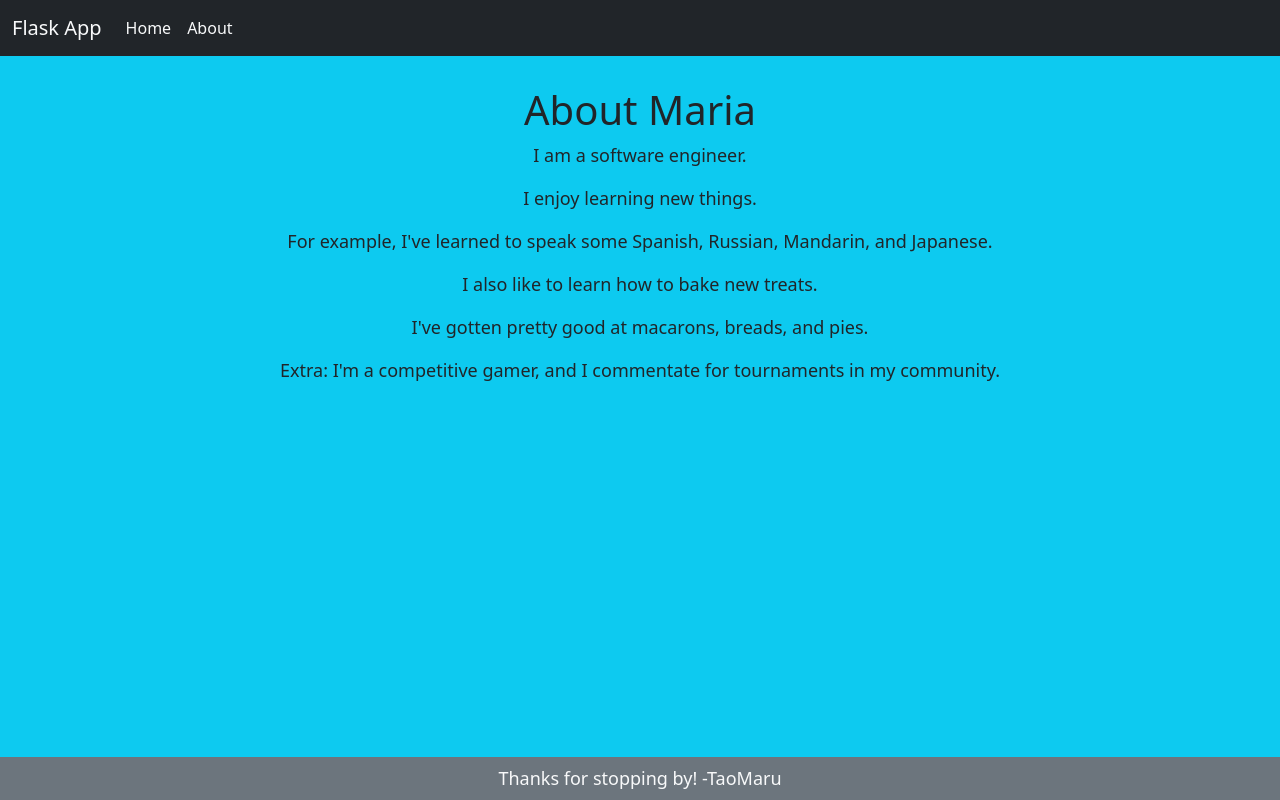
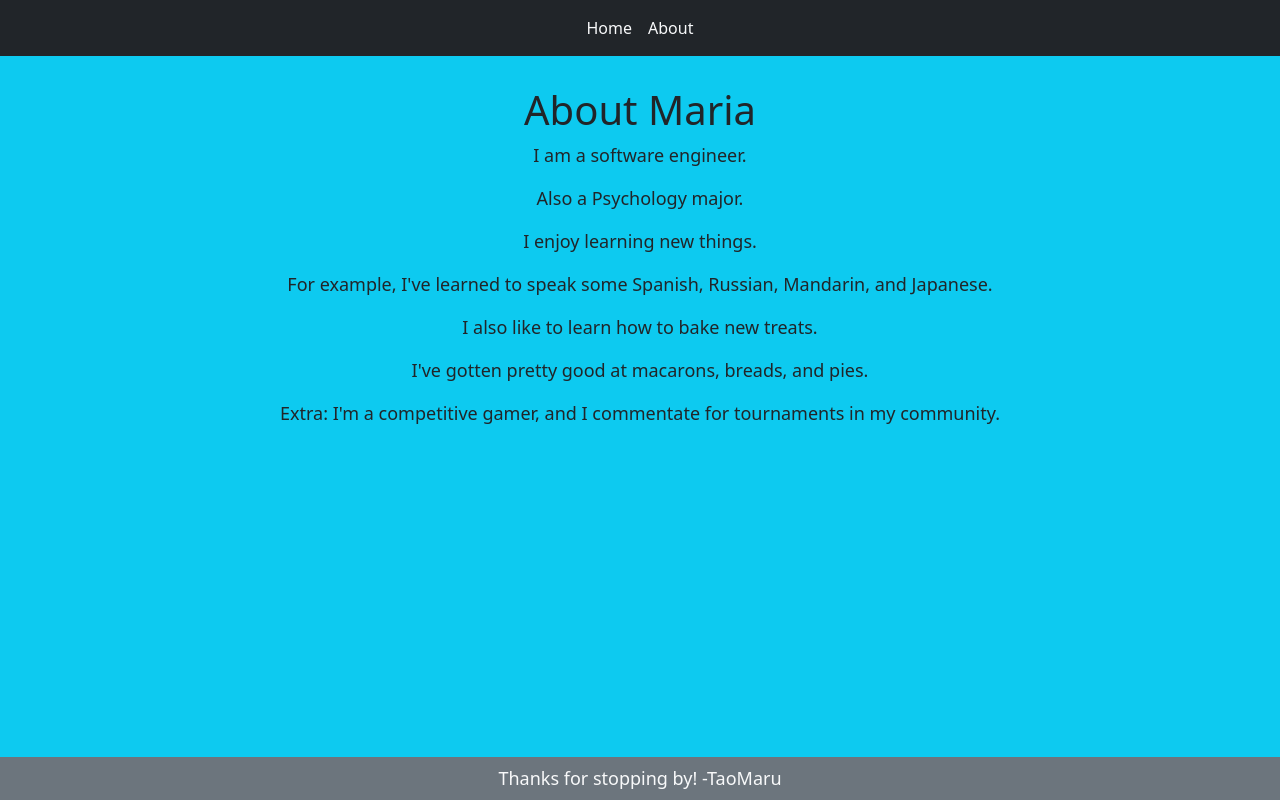
Before and after one commit to TaoMaru/Flask_lab, a Flask app: page /about in a window 1280 px wide. Run offline with Flask 3, Linux system fonts and the light colour scheme; parts of the project's set-up code (start-up, migrations or seed data) failed here and were passed over.

Commit message:
Add content to about, adjust top bar nav to simple, centered

```diff
--- a/templates/about.html
+++ b/templates/about.html
@@ -13,6 +13,7 @@
     {% block content %}
     <h1>About {{ aboutName }}</h1>
     <p>I am a software engineer.</p>
+    <p>Also a Psychology major.</p>
     <p>I enjoy learning new things.</p>
     <p>For example, I've learned to speak some Spanish, Russian, Mandarin, and Japanese.</p>
     <p>I also like to learn how to bake new treats.</p>
--- a/templates/template.html
+++ b/templates/template.html
@@ -11,11 +11,7 @@
   <body class="bg-secondary d-flex flex-column justify-content-space-between">
     <nav class="navbar navbar-expand-lg navbar-light bg-light bg-dark">
         <div class="container-fluid">
-          <a class="navbar-brand text-light" href="#">Flask App</a>
-          <button class="navbar-toggler" type="button" data-bs-toggle="collapse" data-bs-target="#navbarNavAltMarkup" aria-controls="navbarNavAltMarkup" aria-expanded="false" aria-label="Toggle navigation">
-            <span class="navbar-toggler-icon"></span>
-          </button>
-          <div class="collapse navbar-collapse" id="navbarNavAltMarkup">
+          <div class="collapse navbar-collapse d-flex justify-content-center" id="navbarNavAltMarkup">
             <div class="navbar-nav">
               <a class="nav-link text-light nav-bar-link" aria-current="page" href="{{ url_for('home') }}">Home</a>
               <a class="nav-link text-light nav-bar-link" href="{{ url_for('about') }}">About</a>
```
